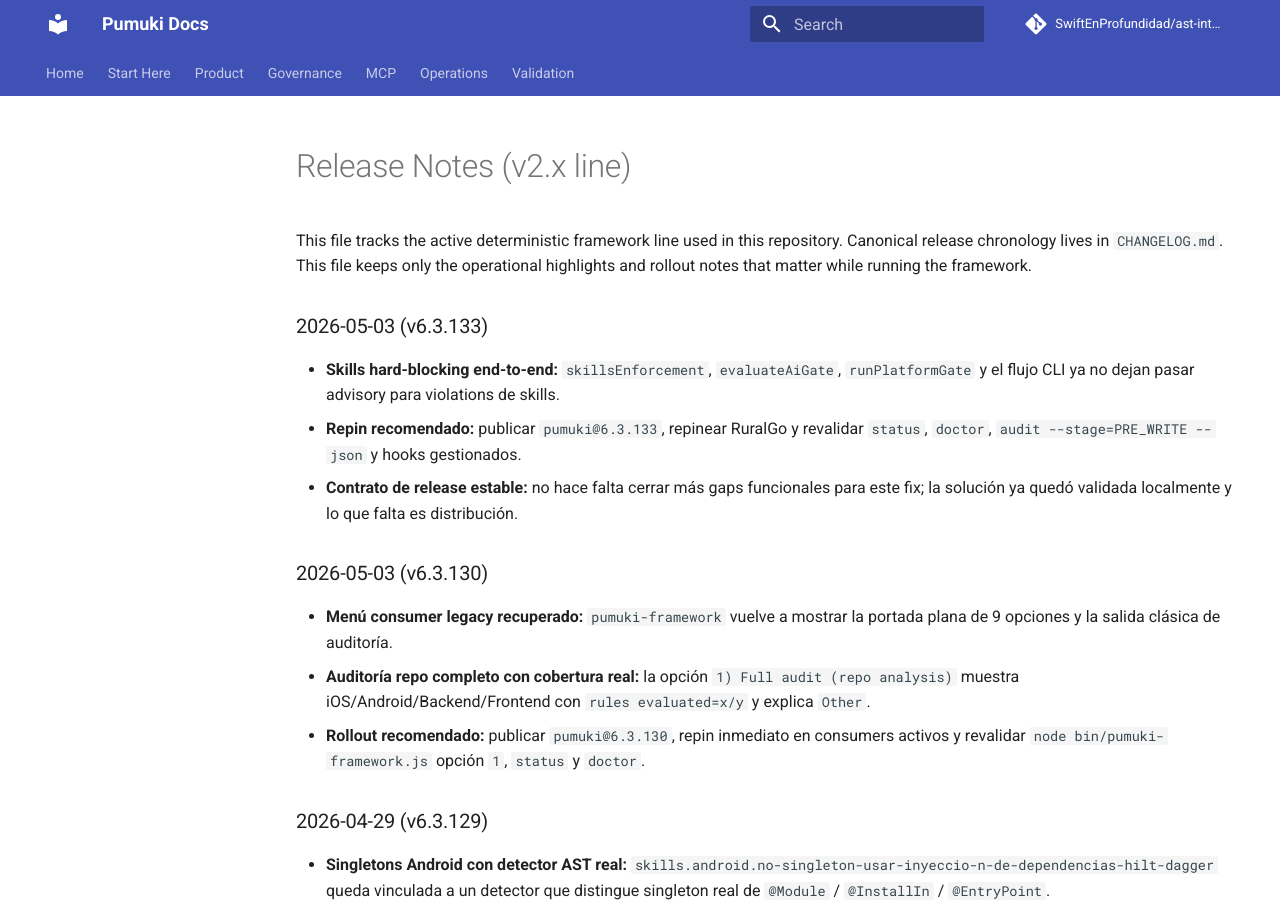
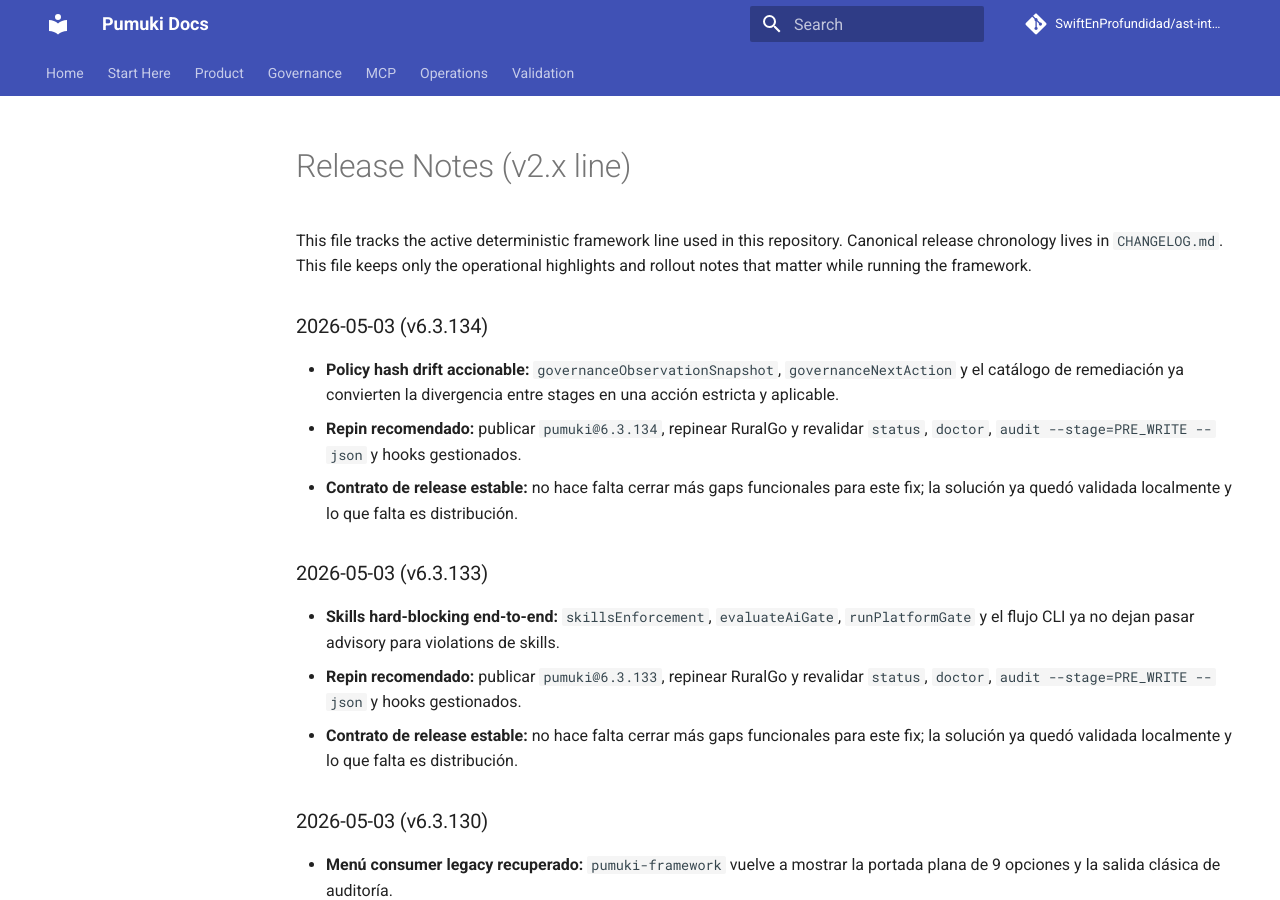
Before and after one commit to SwiftEnProfundidad/ast-intelligence-hooks, an MkDocs documentation site: the page built from docs/operations/RELEASE_NOTES.md, in a window 1280 px wide and 900 px high. Built offline with MkDocs 1.6.1 and Material for MkDocs 9.7.7, drawn with Linux system fonts in a browser that asks for light colours; comment, search, counter and statistics services are not loaded.

Commit message:
docs(release): note 6.3.134 rollout

```diff
--- a/docs/operations/RELEASE_NOTES.md
+++ b/docs/operations/RELEASE_NOTES.md
@@ -3,6 +3,12 @@
 This file tracks the active deterministic framework line used in this repository.
 Canonical release chronology lives in `CHANGELOG.md`.
 This file keeps only the operational highlights and rollout notes that matter while running the framework.
+
+### 2026-05-03 (v6.3.134)
+
+- **Policy hash drift accionable:** `governanceObservationSnapshot`, `governanceNextAction` y el catálogo de remediación ya convierten la divergencia entre stages en una acción estricta y aplicable.
+- **Repin recomendado:** publicar `pumuki@6.3.134`, repinear RuralGo y revalidar `status`, `doctor`, `audit --stage=PRE_WRITE --json` y hooks gestionados.
+- **Contrato de release estable:** no hace falta cerrar más gaps funcionales para este fix; la solución ya quedó validada localmente y lo que falta es distribución.
 
 ### 2026-05-03 (v6.3.133)
 
```
Also changed, not shown: CHANGELOG.md (+7 -0 lines).
